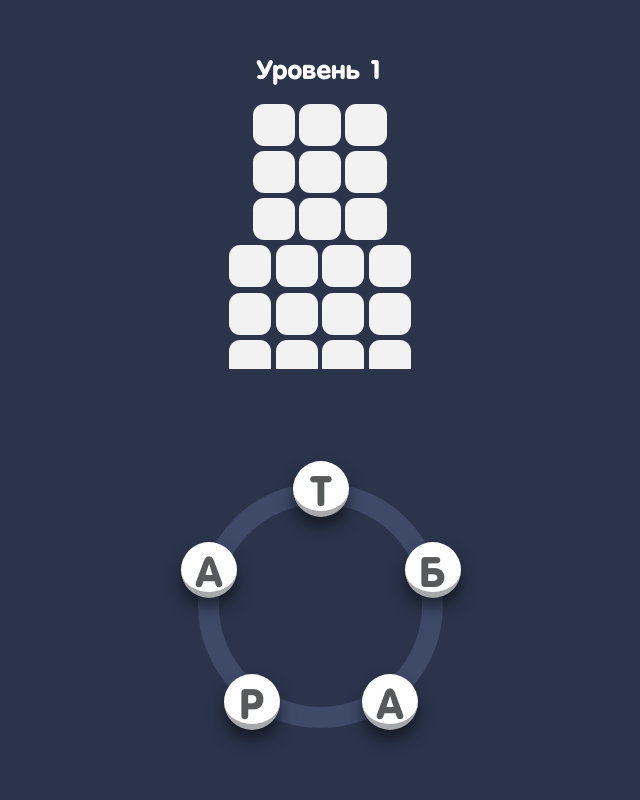
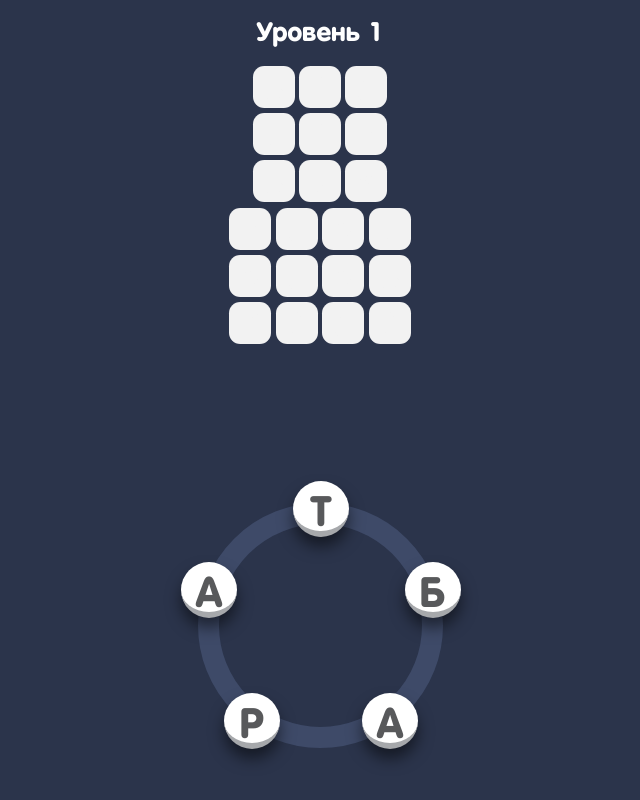
Before and after one commit to TatShen/testTaskOMG, a React (Vite) app: page / in a window 1280 px wide. Shown: the whole page, without its empty margins (320-960 px from the left). Built offline with nearby package versions, Linux system fonts and the light colour scheme.

Commit message:
-fix some styles

```diff
--- a/src/App.module.scss
+++ b/src/App.module.scss
@@ -1,12 +1,12 @@
 .mainContainer {
-  width: 24rem;
-  height: 90svh;
+  width: 100svw;
+  height: 100svh;
   position: absolute;
   top: 50%;
   left: 50%;
   transform: translate(-50%, -50%);
   box-sizing: border-box;
-  position: relative;
+  position: fixed;
 
   > div {
     h1 {
--- a/src/Components/LettersBlock/LettersBlock.module.scss
+++ b/src/Components/LettersBlock/LettersBlock.module.scss
@@ -6,6 +6,7 @@
   justify-content: center;
   align-items: center;
   position: relative;
+  margin-bottom: 1.1rem;
 }
 
 .lettersBlock {
--- a/src/Components/PlayScreen/PlayScreen.module.scss
+++ b/src/Components/PlayScreen/PlayScreen.module.scss
@@ -6,7 +6,7 @@
     justify-content: space-around;
     align-items: center;
     gap: 1.5rem;
-    padding-bottom: 1.1rem;
+    padding-top: 1rem;
   }
 
 .canvas {
--- a/src/Components/WordsBlock/WordsBlock.jsx
+++ b/src/Components/WordsBlock/WordsBlock.jsx
@@ -11,7 +11,6 @@ export const WordsBlock = () => {
   const { usersWords } = useStore(EnterStore);
   const wordsBlockRef = useRef(null);
   const [shouldScrollToFirstWord, setShouldScrollToFirstWord] = useState(false);
-  const [usersScroll, setUsersScroll] = useState(false)
   const wordsBlockElement = wordsBlockRef.current;
 
   useEffect(() => {
@@ -30,14 +29,13 @@ export const WordsBlock = () => {
     wordElements.forEach((element) => {
       observer.observe(element);
     });
-    setUsersScroll(false)
     return () => {
       observer.disconnect();
     };
   }, [words, usersWords, wordsBlockElement, shouldScrollToFirstWord]);
 
   useEffect(() => {
-    if (shouldScrollToFirstWord && wordsBlockElement && !usersScroll ) {
+    if (shouldScrollToFirstWord && wordsBlockElement ) {
       const firstWordElement = wordsBlockElement.querySelector(
         `.${styles.word}`
       );
@@ -48,18 +46,13 @@ export const WordsBlock = () => {
         });
       }
     }
-  }, [shouldScrollToFirstWord, usersScroll, wordsBlockElement]);
+  }, [shouldScrollToFirstWord,  wordsBlockElement]);
 
-  const handleScroll = () => {
-    setUsersScroll(true)
-    setTimeout(() => setShouldScrollToFirstWord(true), 1500)
-  }
 
   return (
     <div
       className={styles.wordsBlock}
       ref={wordsBlockRef}
-      onScroll={ handleScroll}
     >
       {words.map((word, index) => (
         <div
--- a/src/index.css
+++ b/src/index.css
@@ -94,10 +94,9 @@ body {
 }
 
 #root {
+  position: fixed;
   width: 100vw;
   height: 100svh;
   margin: 0 auto;
   text-align: center;
-  padding: 1.6875rem;
-  padding-bottom: 0;
 }
--- a/src/utils/checkElementUnderCursor.js
+++ b/src/utils/checkElementUnderCursor.js
@@ -21,7 +21,6 @@ export const checkElementUnderCursor = (e, ref) => {
       element.classList.add(styles.hovered);
       return { x: spanX, y: spanY };
     }
-
   }
 
   return null;
```
